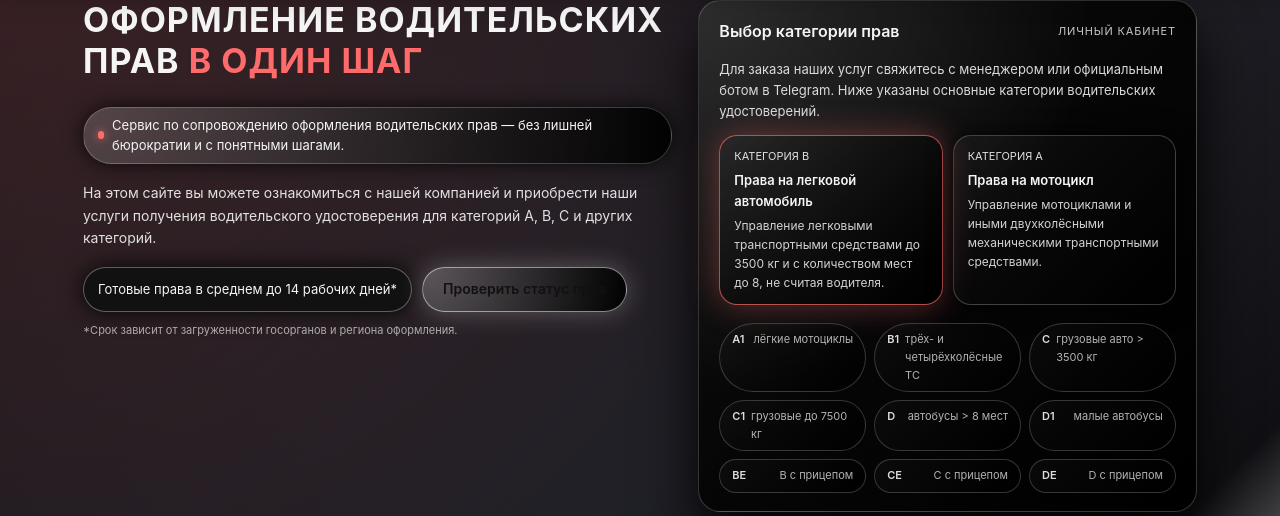
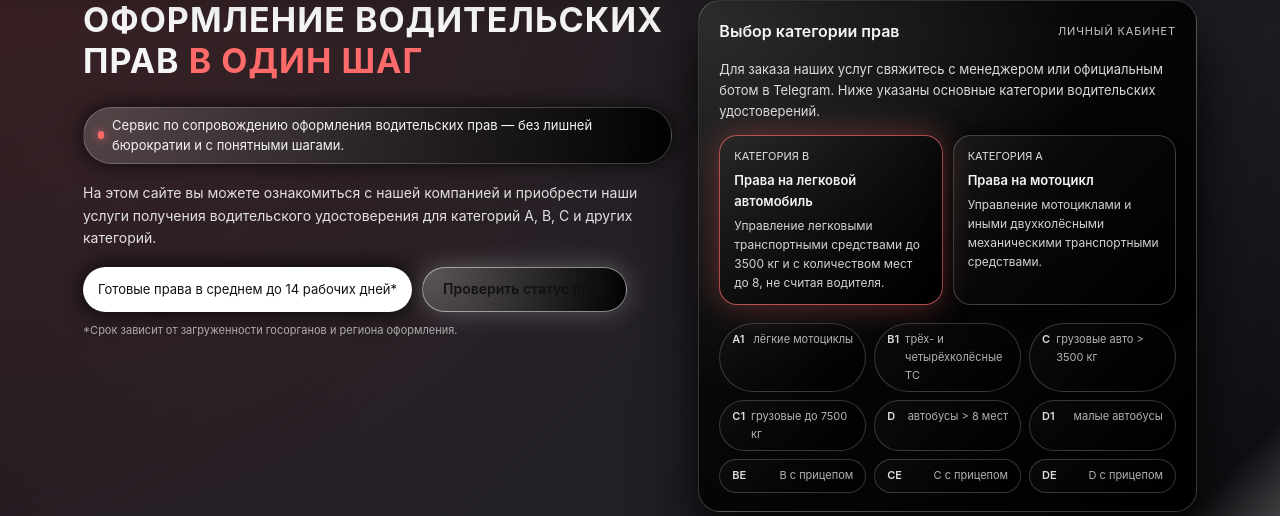
Before and after one commit to klokc228-ai/LicDrive, a Django app: page / in a window 1280 px wide. Shown: the part 113-629 px from the top of the page. Run offline with Django 5.2, Linux system fonts and the light colour scheme.

Commit message:
цвет кнопки

```diff
--- a/pasportars/main/templates/main/index.html
+++ b/pasportars/main/templates/main/index.html
@@ -81,9 +81,8 @@
   font-size: 13px;
 
   /* однотонный фон вместо градиента */
-  background-color: #111111;         /* можешь сменить на #1a1a1a или #ffffff */
-
-  color: #f5f5f5;                    /* цвет текста, если фон тёмный */
+  background-color: #ffffff;
+  color: #111111;                  /* цвет текста, если фон тёмный */
   box-shadow: 0 0 22px rgba(0,0,0,0.9);
 }
 
```
